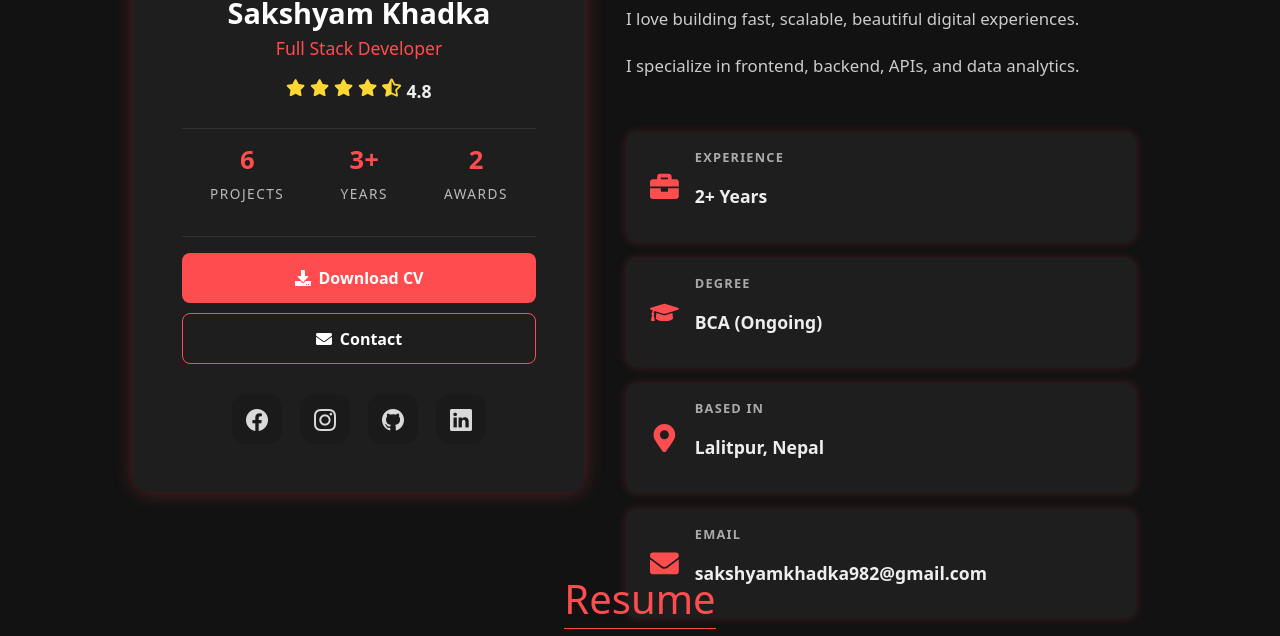
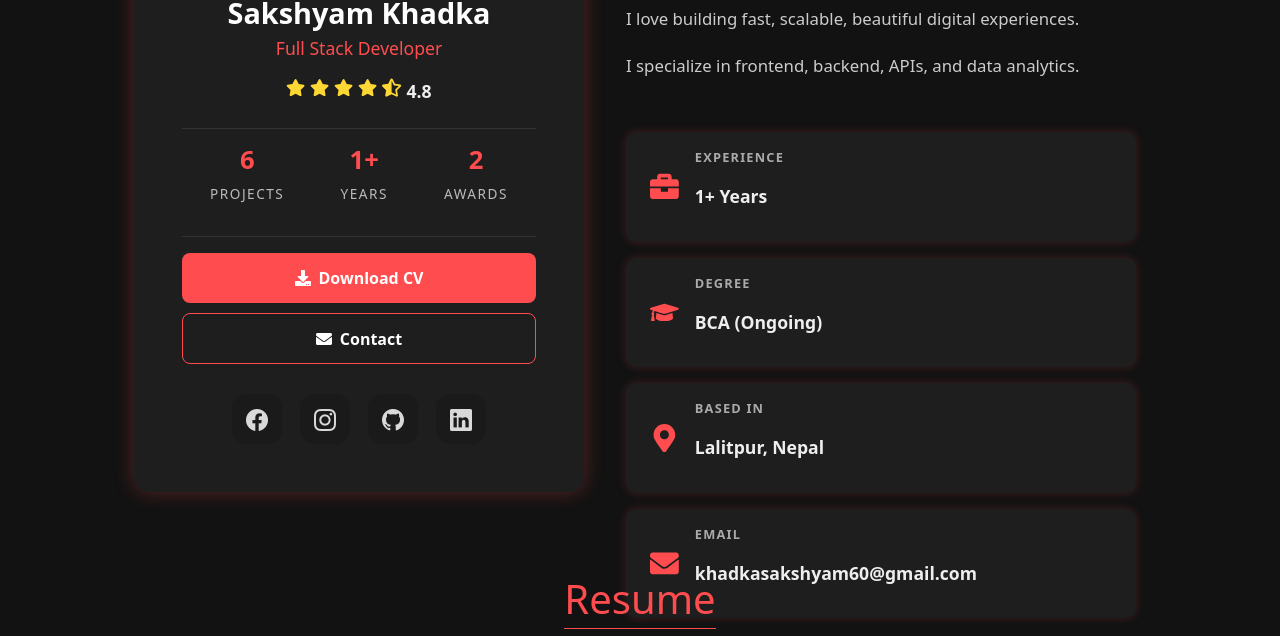
Before and after one commit to sakshyamkhadka/Resume, a React (Vite) app: page / in a window 1280 px wide. Shown: the part 1073-1709 px from the top of the page. Built offline with nearby package versions, Linux system fonts and the light colour scheme; a web font is replaced by a local one.

Commit message:
change in about us

```diff
--- a/src/Pages/Aboutme.jsx
+++ b/src/Pages/Aboutme.jsx
@@ -36,7 +36,7 @@ const About = () => {
 
           <div className="stats">
             <div className="stat"><h3>6</h3><p>PROJECTS</p></div>
-            <div className="stat"><h3>3+</h3><p>YEARS</p></div>
+            <div className="stat"><h3>1+</h3><p>YEARS</p></div>
             <div className="stat"><h3>2</h3><p>AWARDS</p></div>
           </div>
 
@@ -76,7 +76,7 @@ const About = () => {
           <div className="info-cards">
             <div className="info-card">
               <FaBriefcase className="icon" />
-              <div><p className="info-label">EXPERIENCE</p><p className="info-value">2+ Years</p></div>
+              <div><p className="info-label">EXPERIENCE</p><p className="info-value">1+ Years</p></div>
             </div>
 
             <div className="info-card">
@@ -91,7 +91,7 @@ const About = () => {
 
             <div className="info-card">
               <FaEnvelope className="icon" />
-              <div><p className="info-label">EMAIL</p><p className="info-value">sakshyamkhadka982@gmail.com</p></div>
+              <div><p className="info-label">EMAIL</p><p className="info-value">khadkasakshyam60@gmail.com</p></div>
             </div>
 
             <div className="info-card">
```
